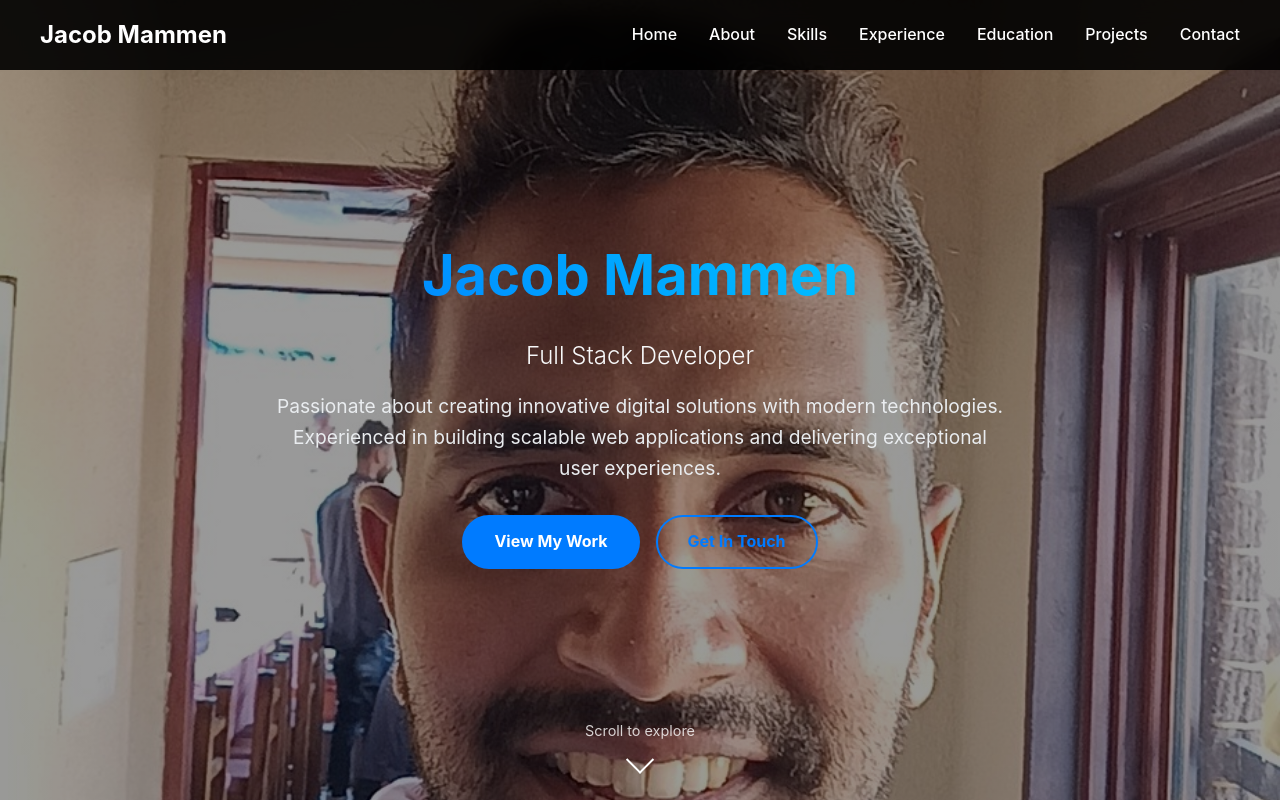
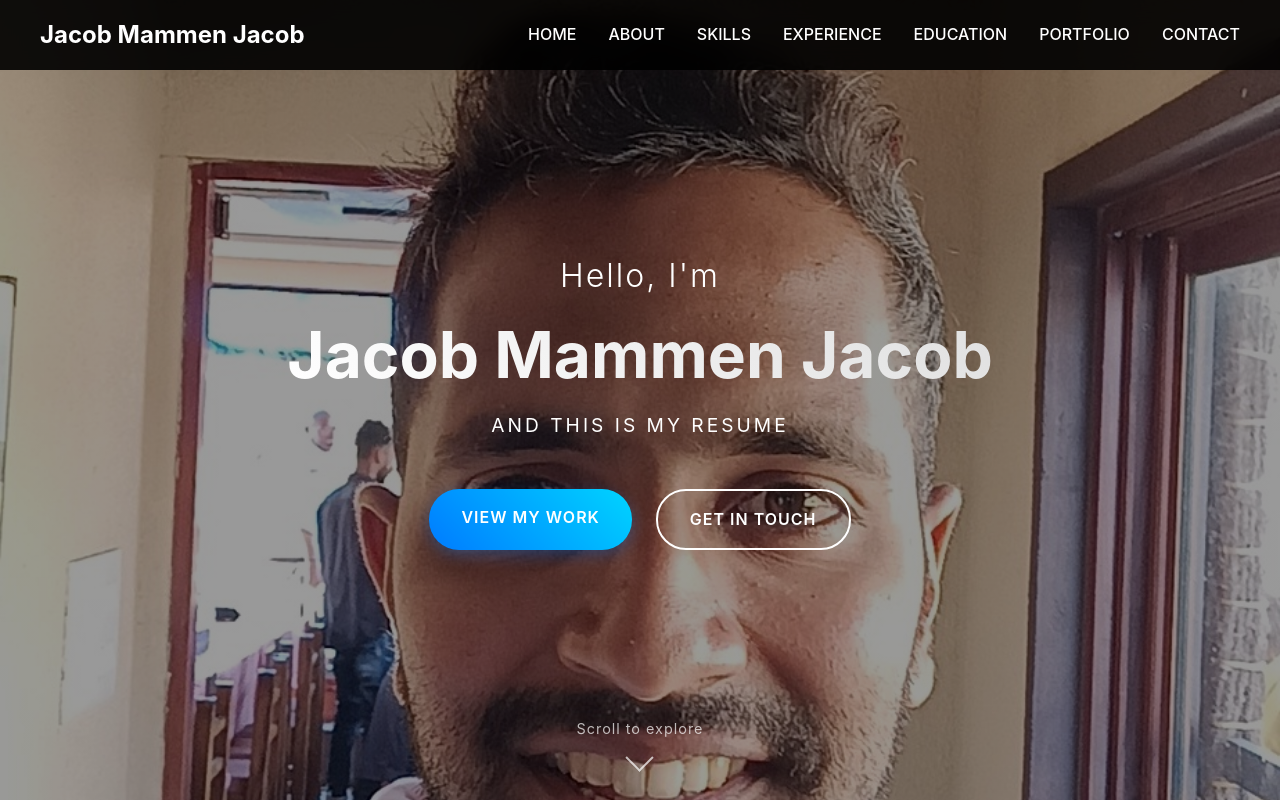
Before and after one commit to jacobmmm/portfolio, a React (Create React App) app: page / in a window 1280 px wide. Built offline with nearby package versions, Linux system fonts and the light colour scheme.

Commit message:
Changed the homescreen content

```diff
--- a/src/components/Home.tsx
+++ b/src/components/Home.tsx
@@ -14,13 +14,9 @@ const Home: React.FC = () => {
       }
     >
       <div className="hero-content">
-        <h1 className="hero-title">Jacob Mammen</h1>
-        <h2 className="hero-subtitle">Full Stack Developer</h2>
-        <p className="hero-description">
-          Passionate about creating innovative digital solutions with modern
-          technologies. Experienced in building scalable web applications and
-          delivering exceptional user experiences.
-        </p>
+        <h2 className="hero-greeting">Hello, I'm</h2>
+        <h1 className="hero-title">Jacob Mammen Jacob</h1>
+        <h3 className="hero-subtitle">AND THIS IS MY RESUME</h3>
         <div className="hero-buttons">
           <Link to="/projects" className="hero-button primary">
             View My Work
--- a/src/components/Navigation.tsx
+++ b/src/components/Navigation.tsx
@@ -9,53 +9,53 @@ const Navigation: React.FC = () => {
     <nav className="nav-container">
       <div className="nav-content">
         <Link to="/" className="nav-logo">
-          Jacob Mammen
+          Jacob Mammen Jacob
         </Link>
         <div className={`nav-links ${isOpen ? "open" : ""}`}>
           <Link to="/" className="nav-link" onClick={() => setIsOpen(false)}>
-            Home
+            HOME
           </Link>
           <Link
             to="/about"
             className="nav-link"
             onClick={() => setIsOpen(false)}
           >
-            About
+            ABOUT
           </Link>
           <Link
             to="/skills"
             className="nav-link"
             onClick={() => setIsOpen(false)}
           >
-            Skills
+            SKILLS
           </Link>
           <Link
             to="/experience"
             className="nav-link"
             onClick={() => setIsOpen(false)}
           >
-            Experience
+            EXPERIENCE
           </Link>
           <Link
             to="/education"
             className="nav-link"
             onClick={() => setIsOpen(false)}
           >
-            Education
+            EDUCATION
           </Link>
           <Link
             to="/projects"
             className="nav-link"
             onClick={() => setIsOpen(false)}
           >
-            Projects
+            PORTFOLIO
           </Link>
           <Link
             to="/contact"
             className="nav-link"
             onClick={() => setIsOpen(false)}
           >
-            Contact
+            CONTACT
           </Link>
         </div>
         <button className="menu-toggle" onClick={() => setIsOpen(!isOpen)}>
--- a/src/css/Home.css
+++ b/src/css/Home.css
@@ -42,101 +42,101 @@
   animation: fadeInUp 1s ease-out;
 }
 
+.hero-greeting {
+  font-size: 2rem;
+  font-weight: 300;
+  margin-bottom: 1rem;
+  opacity: 0.9;
+  letter-spacing: 2px;
+  animation: fadeInUp 1s ease-out 0.2s both;
+}
+
 .hero-title {
-  font-size: 3.5rem;
-  font-weight: bold;
+  font-size: 4rem;
+  font-weight: 700;
   margin-bottom: 1rem;
-  background: linear-gradient(45deg, #007bff, #00d4ff);
+  background: linear-gradient(45deg, #ffffff, #e0e0e0);
+  background-clip: text;
   -webkit-background-clip: text;
   -webkit-text-fill-color: transparent;
-  background-clip: text;
-}
-
-@media (max-width: 768px) {
-  .hero-title {
-    font-size: 2.5rem;
-  }
+  animation: fadeInUp 1s ease-out 0.4s both;
+  line-height: 1.2;
 }
 
 .hero-subtitle {
-  font-size: 1.5rem;
-  margin-bottom: 1rem;
-  color: #f8f9fa;
-  font-weight: 300;
-}
-
-@media (max-width: 768px) {
-  .hero-subtitle {
-    font-size: 1.2rem;
-  }
+  font-size: 1.2rem;
+  font-weight: 400;
+  margin-bottom: 3rem;
+  opacity: 0.8;
+  letter-spacing: 3px;
+  animation: fadeInUp 1s ease-out 0.6s both;
 }
 
 .hero-description {
   font-size: 1.2rem;
-  margin-bottom: 2rem;
   line-height: 1.6;
-  color: #e9ecef;
-}
-
-@media (max-width: 768px) {
-  .hero-description {
-    font-size: 1rem;
-  }
+  margin-bottom: 3rem;
+  opacity: 0.9;
+  animation: fadeInUp 1s ease-out 0.6s both;
 }
 
 .hero-buttons {
   display: flex;
-  gap: 1rem;
+  gap: 1.5rem;
   justify-content: center;
   flex-wrap: wrap;
+  animation: fadeInUp 1s ease-out 0.8s both;
 }
 
 .hero-button {
-  padding: 12px 30px;
-  border: 2px solid #007bff;
-  background: transparent;
-  color: #007bff;
+  padding: 1rem 2rem;
   text-decoration: none;
-  font-weight: bold;
-  border-radius: 50px;
+  border-radius: 30px;
+  font-weight: 600;
   transition: all 0.3s ease;
-  display: inline-block;
-}
-
-.hero-button:hover {
-  background: #007bff;
-  color: white;
-  transform: translateY(-2px);
-  box-shadow: 0 10px 25px rgba(0, 123, 255, 0.3);
+  letter-spacing: 1px;
+  text-transform: uppercase;
 }
 
 .hero-button.primary {
-  background: #007bff;
+  background: linear-gradient(45deg, #007bff, #00d4ff);
   color: white;
+  box-shadow: 0 5px 15px rgba(0, 123, 255, 0.3);
 }
 
 .hero-button.primary:hover {
-  background: #0056b3;
-  transform: translateY(-2px);
-  box-shadow: 0 10px 25px rgba(0, 123, 255, 0.4);
+  transform: translateY(-3px);
+  box-shadow: 0 10px 25px rgba(0, 123, 255, 0.5);
+}
+
+.hero-button:not(.primary) {
+  border: 2px solid white;
+  color: white;
+  background: transparent;
+}
+
+.hero-button:not(.primary):hover {
+  background: white;
+  color: #333;
+  transform: translateY(-3px);
 }
 
 .scroll-indicator {
   position: absolute;
-  bottom: 30px;
+  bottom: 2rem;
   left: 50%;
   transform: translateX(-50%);
   display: flex;
   flex-direction: column;
   align-items: center;
-  color: white;
   animation: bounce 2s infinite;
 }
 
 .scroll-text {
   font-size: 0.9rem;
   margin-bottom: 0.5rem;
-  opacity: 0.8;
+  opacity: 0.7;
+  letter-spacing: 1px;
 }
 
 .scroll-arrow {
@@ -145,4 +145,34 @@
   border-right: 2px solid white;
   border-bottom: 2px solid white;
   transform: rotate(45deg);
+  opacity: 0.7;
 }
+
+@media (max-width: 768px) {
+  .hero-greeting {
+    font-size: 1.5rem;
+  }
+
+  .hero-title {
+    font-size: 2.5rem;
+  }
+
+  .hero-subtitle {
+    font-size: 1rem;
+    letter-spacing: 2px;
+  }
+
+  .hero-description {
+    font-size: 1rem;
+  }
+
+  .hero-buttons {
+    flex-direction: column;
+    align-items: center;
+  }
+
+  .hero-button {
+    padding: 0.8rem 1.5rem;
+    font-size: 0.9rem;
+  }
+}
```
